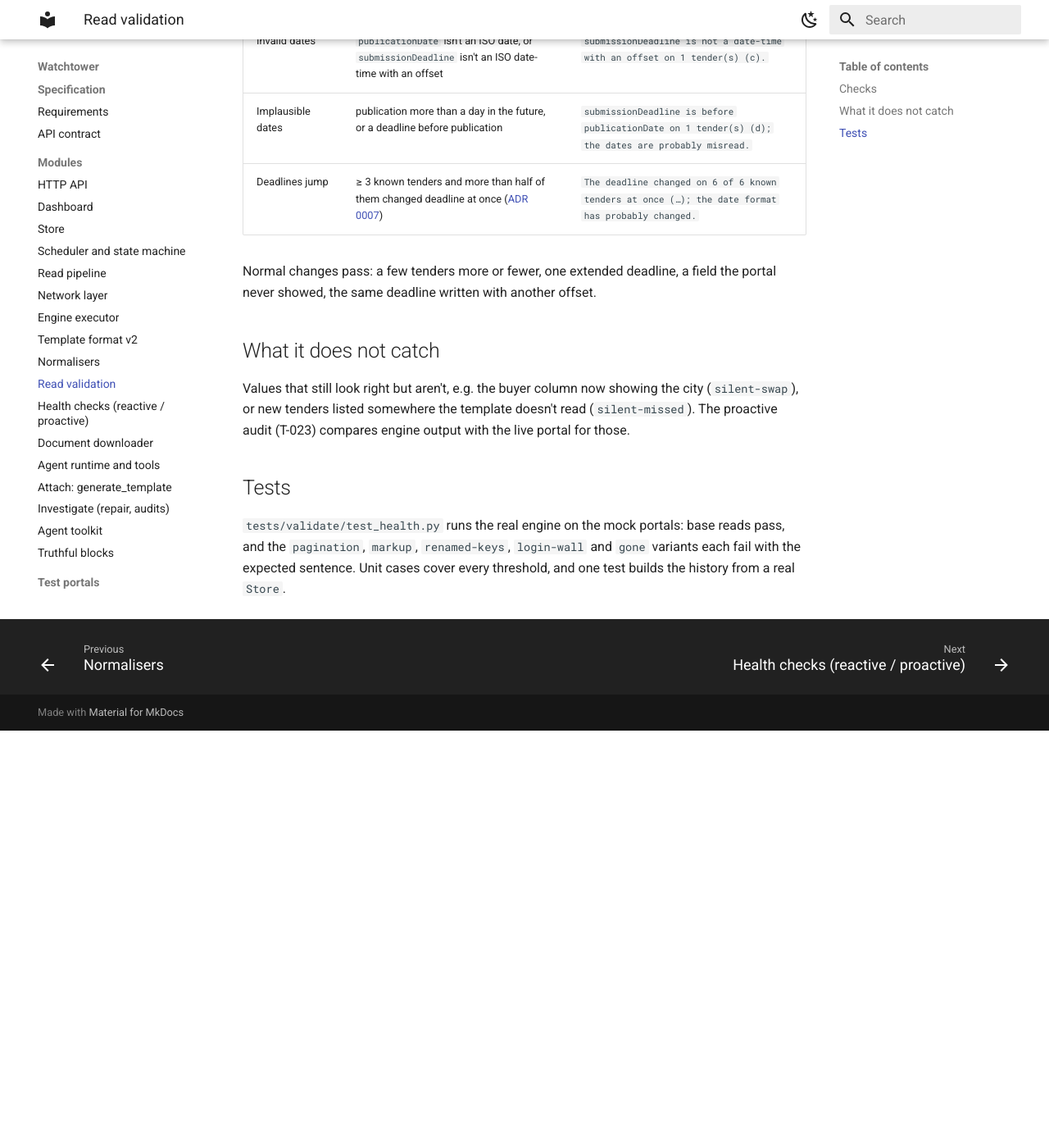
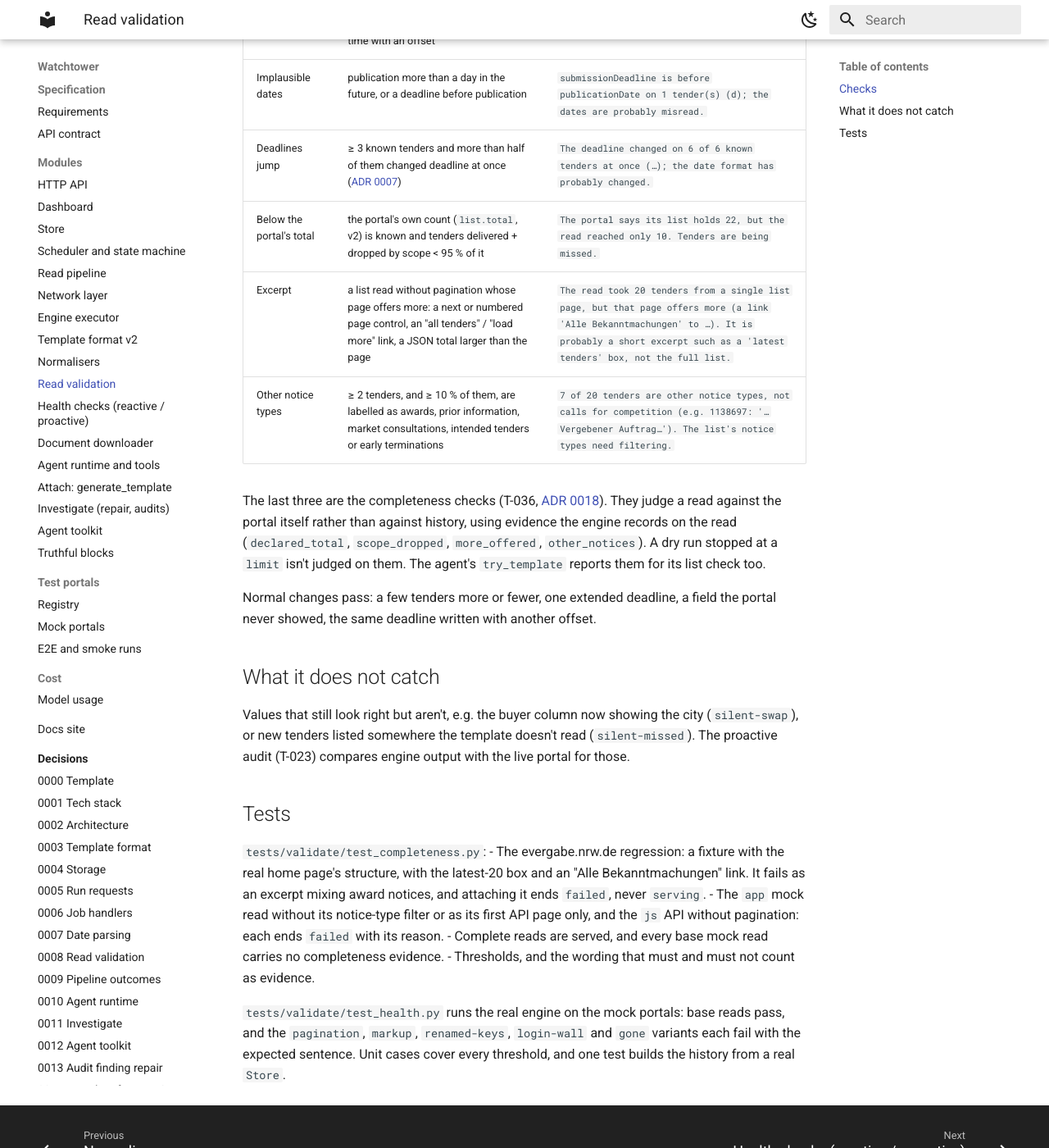
Before and after one commit to Momentow/etn-tenders-watchtower, an MkDocs documentation site: the page built from docs/validate/checks.md, in a window 1280 px wide and 1400 px high, scrolled down 1156 px. Shown: the whole window at 82% size. Built offline with MkDocs 1.6.1 and Material for MkDocs 9.7.7, drawn with Linux system fonts in a browser that asks for light colours; before the commit the page ends 2047 px from its top, so only the background shows below that.

Commit message:
docs(notice): completeness checks page, ADR 0018, registry and v2 notes
Task: T-036

Co-Authored-By: Claude Opus 5.5 <noreply@anthropic.com>

```diff
--- /dev/null
+++ b/docs/decisions/0018-completeness-checks.md
@@ -0,0 +1,56 @@
+# 0018: Completeness checks: a partial read is never served
+
+- **Status:** accepted
+- **Date:** 2026-11-21
+- **Task:** T-036 (epic T-030)
+- **Amends:** [0008](0008-read-validation.md) (adds checks), [0002](0002-architecture.md) `ReadResult` (adds fields)
+
+## Context
+
+The first live smoke run served evergabe.nrw.de from its home page's box of the latest 20 notices, as if those were all
+its open tenders. About 33 were open, and the box also held award notices and intended-tender announcements. Every
+existing check passed: the read had tenders, fields and valid dates, and there was no history to drop from. ADR 0008's
+checks compare a read with earlier reads, never with the portal itself.
+
+## Decision
+
+1. **The engine records evidence** (`watchtower/engine/completeness.py`) on every read, in `ReadResult`:
+   - `more_offered: list[str]`: only for a list read with **no pagination**. These are the first list page's signs that
+     the list holds more:
+     - a `rel=next` link, a "next" control or a numbered page control;
+     - an "all tenders" / "load more" link or button ("Alle Bekanntmachungen", "View all", "Laad meer"…), recognised by
+       wording in several languages;
+     - in JSON, a total key larger than the page, or a next-page pointer.
+
+     Controls inside the list items don't count. Without pagination nothing else can show that a page is an excerpt,
+     and with pagination the other checks already apply.
+   - `other_notices: dict[str, str]`: delivered tender id → the short label (≤ 90 characters: badges, type fields,
+     titles, never descriptions) that marks its list item as another notice type. The vocabulary covers several
+     languages: contract award, prior information, market consultation, intended tender, early termination and
+     voluntary ex-ante notices.
+   - `stats.limited`: the read stopped at the caller's `limit`, as the agent's dry runs do.
+   - From v2 templates ([ADR 0014](0014-template-format-v2.md)): `declared_total` and `scope_dropped`.
+2. **`validate.check` fails the read** (`watchtower/validate/completeness.py`) when any of these holds:
+   - **declared total:** tenders delivered + records dropped by scope < 95 % of the portal's own count. 95 % is the T-030
+     acceptance tolerance;
+   - **excerpt:** `more_offered` is not empty;
+   - **notice types:** at least 2 tenders, and at least 10 % of those delivered, carry another notice type's label.
+
+   Reads with `stats.limited` are not judged on completeness.
+3. Like every check, a failed read is not stored. **Attach, repair and audit promote a template only after `check`
+   passes**, so a partial read can't reach `serving`. A portal that only offers an excerpt ends `failed` with the
+   sentence as its reason, unless the agent finds the full list.
+4. The agent's dry run (`try_template`) reports the same problems for its list check, so the agent sees "excerpt" or
+   "unfiltered notice types" before it submits a template. A template that skips the list's pagination therefore no
+   longer gets a GOOD verdict.
+
+## Consequences
+
+- Thresholds are module constants (`TOTAL_TOLERANCE`, `OTHER_NOTICES_MIN`, `OTHER_NOTICES_RATIO`), listed in
+  [validate/checks.md](../validate/checks.md).
+- **False alarms are the risk.** The wording lists are conservative: "Alle" alone, "Mehr erfahren" and a call's
+  description mentioning an earlier prior notice don't fire, and every base mock portal reads clean (a test guards
+  this). A real portal that trips a check wrongly ends `failed` with a reason that quotes the evidence, so the cause is
+  visible. Extend the lists, or narrow them, with a regression test.
+- Proactive audits (T-037) can re-check the declared total against the live portal.
+- A corrigendum of an open call isn't treated as another notice type: it is about an open tender.
--- a/docs/validate/checks.md
+++ b/docs/validate/checks.md
@@ -29,6 +29,14 @@ portal's `reason` and the dashboard.
 | Invalid dates | `publicationDate` isn't an ISO date, or `submissionDeadline` isn't an ISO date-time with an offset | `submissionDeadline is not a date-time with an offset on 1 tender(s) (c).` |
 | Implausible dates | publication more than a day in the future, or a deadline before publication | `submissionDeadline is before publicationDate on 1 tender(s) (d); the dates are probably misread.` |
 | Deadlines jump | ≥ 3 known tenders and more than half of them changed deadline at once ([ADR 0007](../decisions/0007-date-parsing.md)) | `The deadline changed on 6 of 6 known tenders at once (…); the date format has probably changed.` |
+| Below the portal's total | the portal's own count (`list.total`, v2) is known and tenders delivered + dropped by scope < 95 % of it | `The portal says its list holds 22, but the read reached only 10. Tenders are being missed.` |
+| Excerpt | a list read without pagination whose page offers more: a next or numbered page control, an "all tenders" / "load more" link, a JSON total larger than the page | `The read took 20 tenders from a single list page, but that page offers more (a link 'Alle Bekanntmachungen' to …). It is probably a short excerpt such as a 'latest tenders' box, not the full list.` |
+| Other notice types | ≥ 2 tenders, and ≥ 10 % of them, are labelled as awards, prior information, market consultations, intended tenders or early terminations | `7 of 20 tenders are other notice types, not calls for competition (e.g. 1138697: '…Vergebener Auftrag…'). The list's notice types need filtering.` |
+
+The last three are the completeness checks (T-036, [ADR 0018](../decisions/0018-completeness-checks.md)). They judge
+a read against the portal itself rather than against history, using evidence the engine records on the read
+(`declared_total`, `scope_dropped`, `more_offered`, `other_notices`). A dry run stopped at a `limit` isn't judged on
+them. The agent's `try_template` reports them for its list check too.
 
 Normal changes pass: a few tenders more or fewer, one extended deadline, a field the portal never showed, the same
 deadline written with another offset.
@@ -39,6 +47,15 @@ listed somewhere the template doesn't read (`silent-missed`). The proactive audi
 the live portal for those.
 
 ## Tests
+`tests/validate/test_completeness.py`:
+- The evergabe.nrw.de regression: a fixture with the real home page's structure, with the latest-20 box and an
+  "Alle Bekanntmachungen" link. It fails as an excerpt mixing award notices, and attaching it ends `failed`, never
+  `serving`.
+- The `app` mock read without its notice-type filter or as its first API page only, and the `js` API without
+  pagination: each ends `failed` with its reason.
+- Complete reads are served, and every base mock read carries no completeness evidence.
+- Thresholds, and the wording that must and must not count as evidence.
+
 `tests/validate/test_health.py` runs the real engine on the mock portals: base reads pass, and the `pagination`,
 `markup`, `renamed-keys`, `login-wall` and `gone` variants each fail with the expected sentence. Unit cases cover
 every threshold, and one test builds the history from a real `Store`.
--- a/mkdocs.yml
+++ b/mkdocs.yml
@@ -93,3 +93,4 @@ nav:
       - "0015 Agent v2 and model tiers": decisions/0015-agent-v2-explorer-and-tiers.md
       - "0016 Template v2 notes": decisions/0016-template-v2-implementation-notes.md
       - "0017 Model usage metering": decisions/0017-model-usage-metering.md
+      - "0018 Completeness checks": decisions/0018-completeness-checks.md
```
Also changed, not shown: docs/decisions/README.md (+1 -0 lines), docs/engine/template-v2.md (+2 -0 lines), docs/portals/registry.md (+2 -0 lines), 1 other file.
